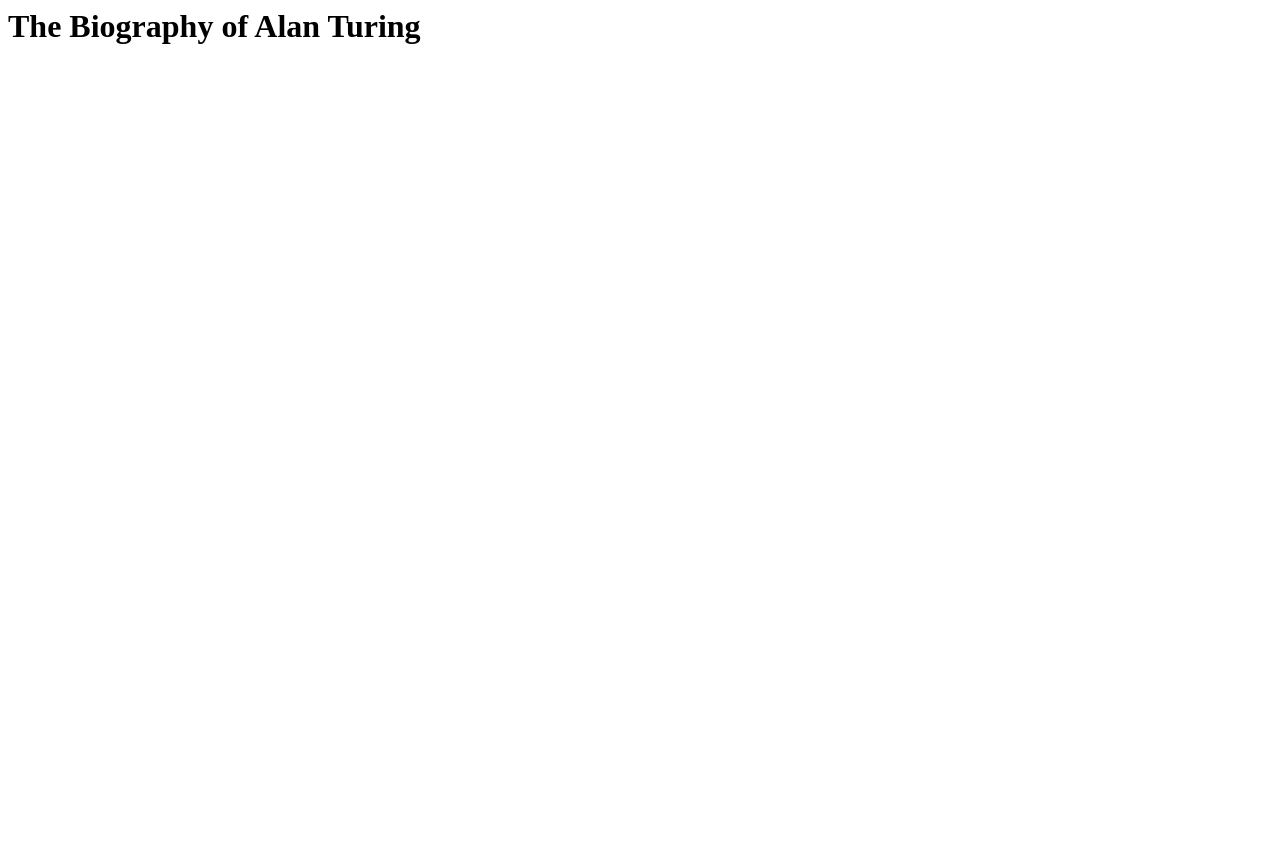
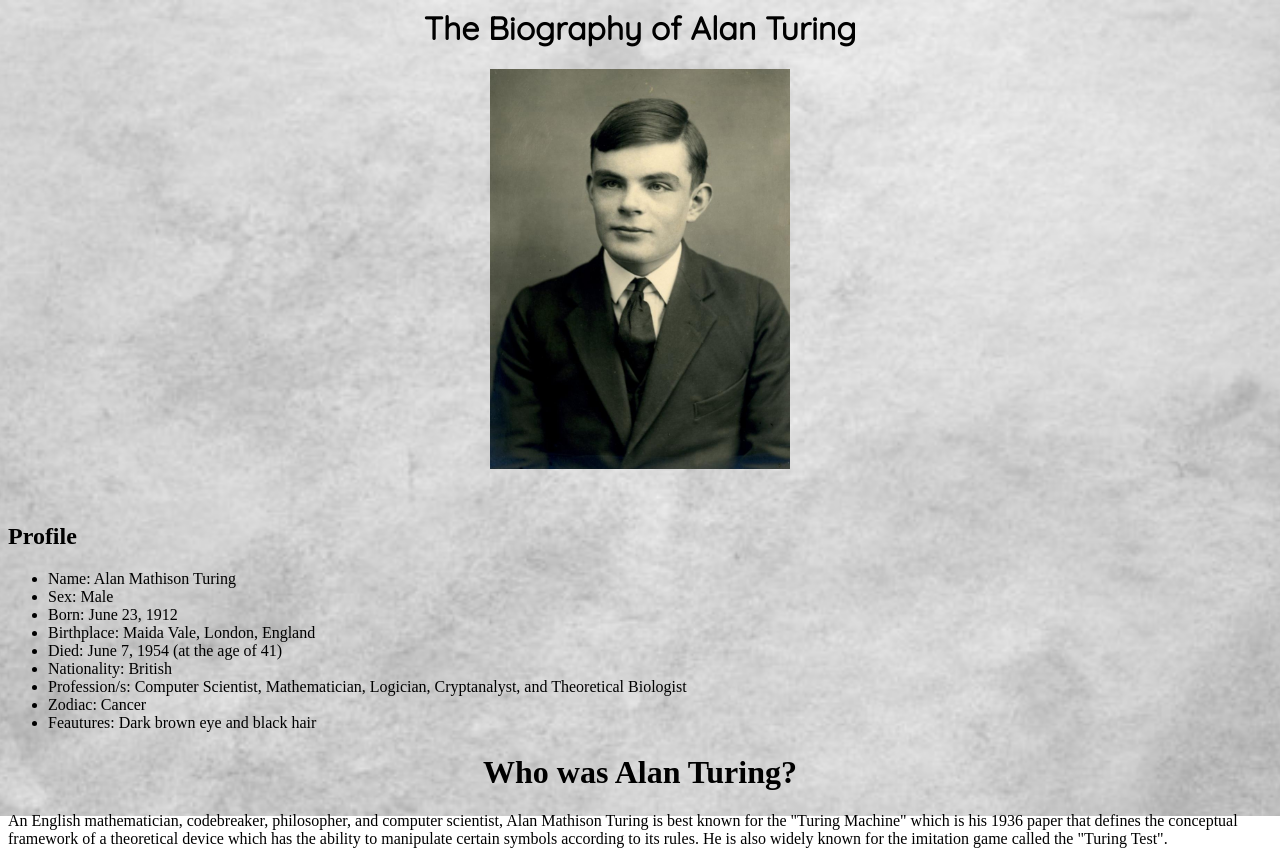
Before and after one commit to RalphHenryDominisac/CS2240-DOMINISAC, a plain HTML site: page assignment1-content.html in a window 1280 px wide. Before the commit the page ends 800 px from the top, so only its background shows below. Drawn offline with Linux system fonts and the light colour scheme.

Commit message:
dec 21 update

```diff
--- a/assignment1-content.html
+++ b/assignment1-content.html
@@ -5,9 +5,53 @@
     <meta name="viewport" content="width=device-width, initial-scale=1.0">
     <title>Peformance Assesment #1 | RHLDOMINISAC</title>
 
+    <link rel="stylesheet" href="css/assignment1.css">
+
 </head>
 <body>
-<h1>The Biography of Alan Turing</h1>
+
+    <h1 class="mainheader">The Biography of Alan Turing</h1>
+    <img src="images/turing.jpg" alt="picture of Alan Turing"  height ="400" width="300" class="center">
+
+    <p><br>
+
+
+
+<!-- Create multiple tab hyperlinks/buttons for each category of biography (early life, achievements, etc.) -->
+    <h2>Profile</h2>
+    <ul>
+        <li>Name: Alan Mathison Turing</li>
+        <li>Sex: Male</li>
+        <li>Born: June 23, 1912 </li>
+        <li>Birthplace: Maida Vale, London, England</li>
+        <li>Died: June 7, 1954 (at the age of 41) </li>
+        <li>Nationality: British</li>
+        <li>Profession/s: Computer Scientist, Mathematician, Logician, Cryptanalyst, and Theoretical Biologist</li>
+        <li>Zodiac: Cancer</li>
+        <li>Feautures: Dark brown eye and black hair </li>
+
+    </ul>
+
+
+
+    <h1 class="centertext">Who was Alan Turing?</h1>
+    <p>An English mathematician, codebreaker, philosopher, and computer scientist,
+        Alan Mathison Turing is best known for the "Turing Machine" which is his 1936 paper
+    that defines the conceptual framework of a theoretical device which has the ability to manipulate
+    certain symbols according to its rules. He is also widely known for the imitation game called the "Turing Test".
+
+
+</p>
+
+
+
+
+
+
+
+
+
+
 
 
 
--- /dev/null
+++ b/css/assignment1.css
@@ -0,0 +1,28 @@
+@import url('https://fonts.googleapis.com/css?family=Quicksand&display=swap');
+
+.mainheader{
+    text-align: center;
+    font-family: 'Quicksand', sans-serif;
+}
+
+.center{
+    display: block;
+    margin-left: auto;
+    margin-right: auto;
+
+}
+
+.centertext{
+    text-align: center;
+}
+
+body{
+    background-image: url('../images/grey.jpg');
+    /* Full height */
+    height: 100%;
+
+    /* Center and scale the image nicely */
+    background-position: center;
+    background-repeat: no-repeat;
+    background-size: cover;
+  }
```
Also changed, not shown: about-us.html (+2 -2 lines), assignment1.html (+2 -2 lines), assignment2.html (+2 -2 lines), assignment3.html (+2 -2 lines), portfolio.html (+2 -2 lines), images/bluebg.jpg (added), images/green.png (added), images/grey.jpg (added), images/turing.jpg (added).
